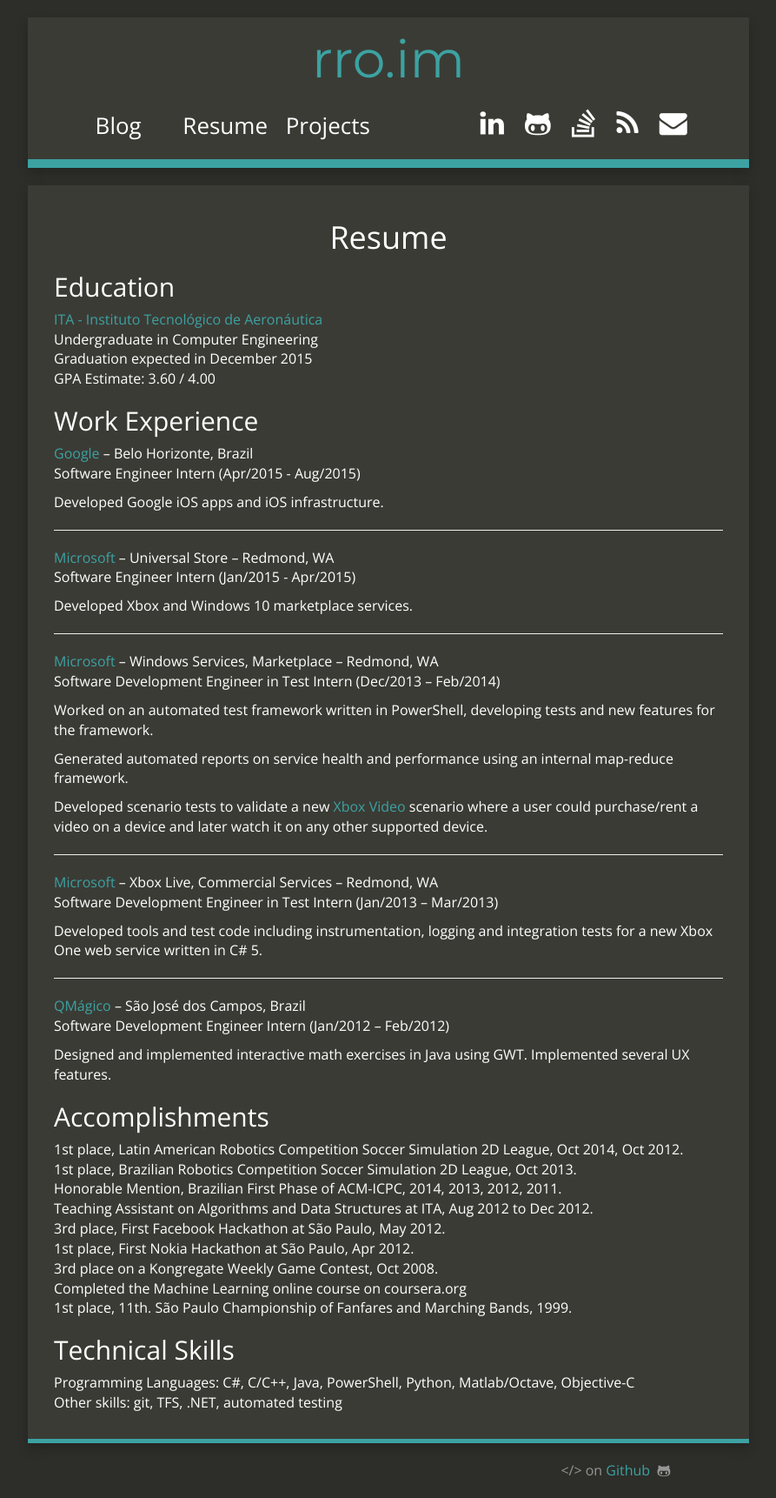
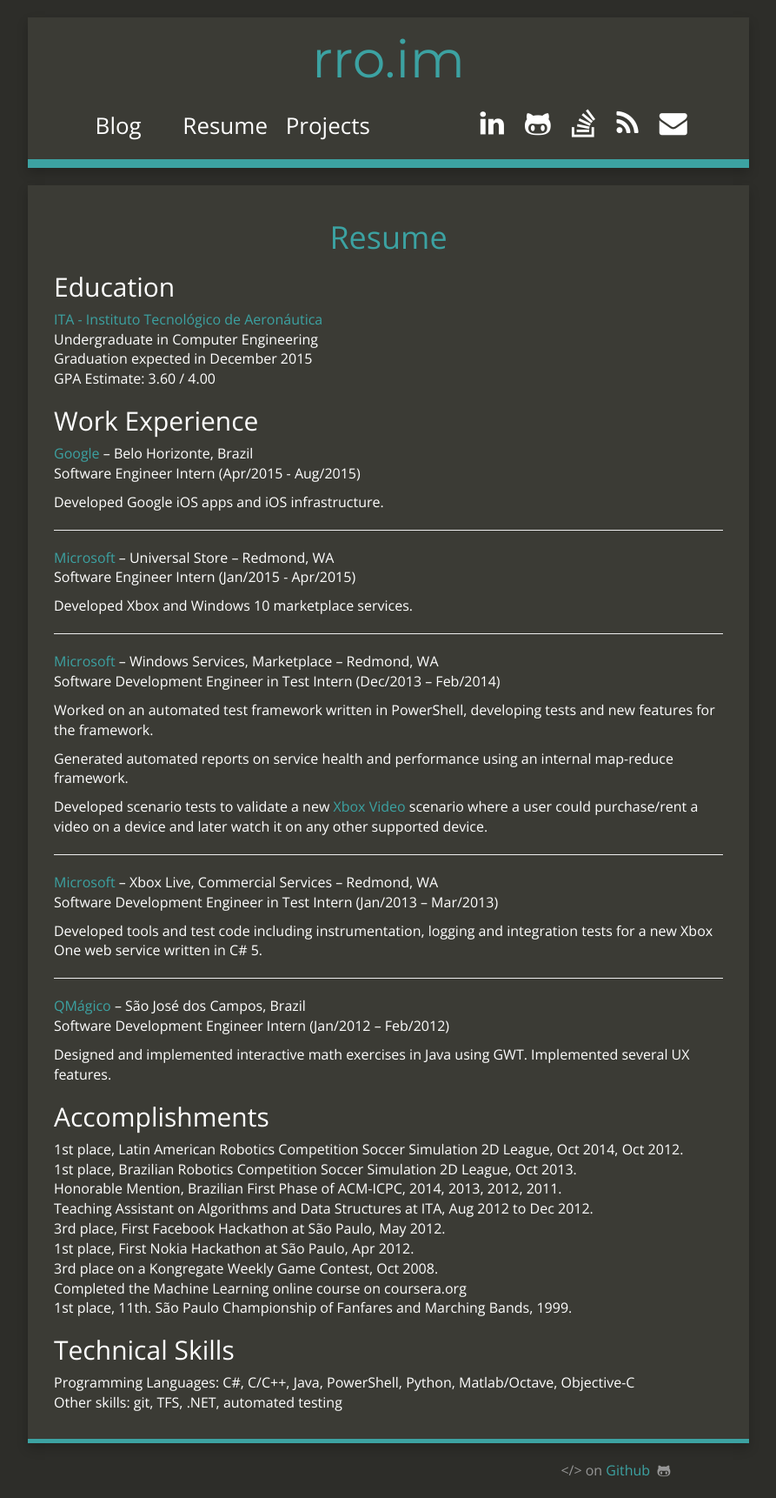
Before and after one commit to roim/roim.github.io, a Jekyll site: the page built from resume/index.html, in a window 1280 px wide. Shown: the whole page at 87% size, without its empty margins (193-1086 px from the left). Built offline with Jekyll 4.4.1, drawn with Linux system fonts in a browser that asks for light colours; nearby versions of some CDN libraries; Markdown is read by kramdown in place of the engine named in the settings.

Commit message:
Light blue header for markdown pages

```diff
--- a/css/style.scss
+++ b/css/style.scss
@@ -782,6 +782,7 @@ ul {
 
 .mdpage {
   h1 {
+    color: $light-blue;
     text-align: center;
   }
 }
```
